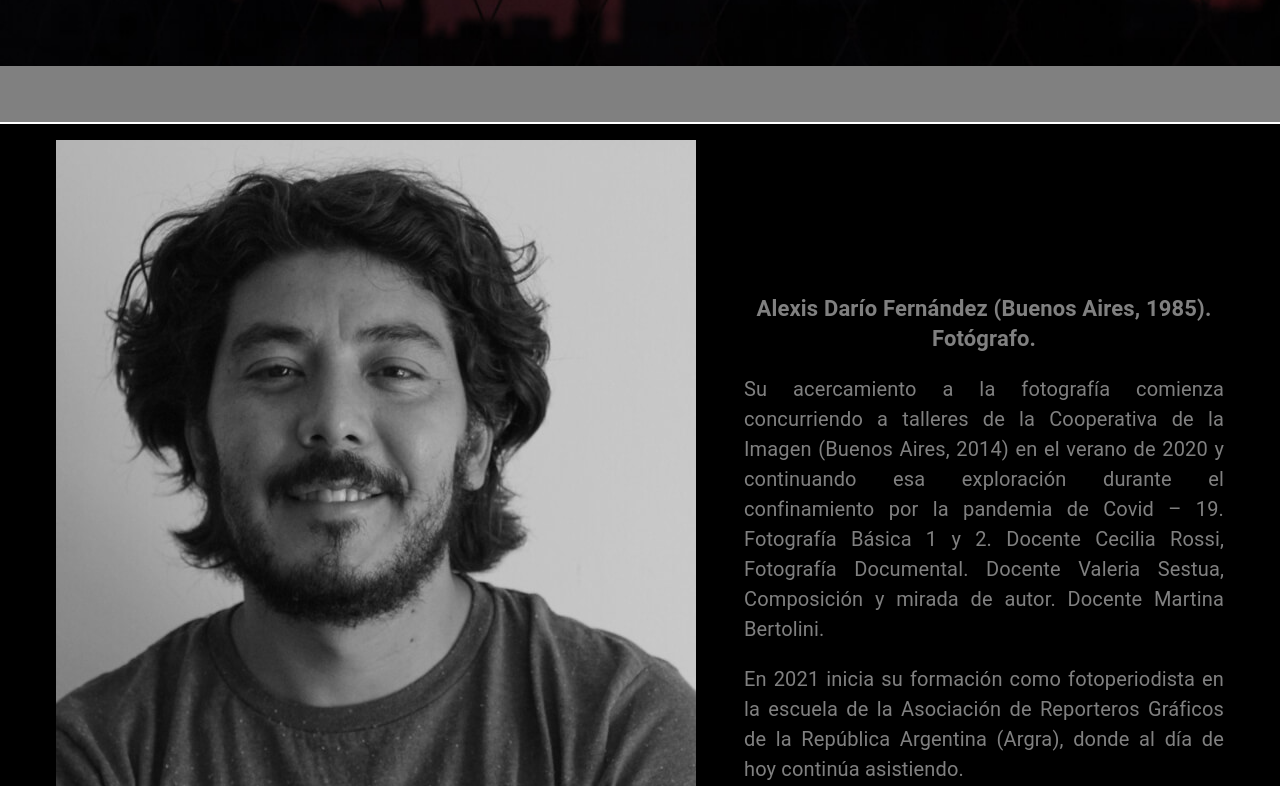
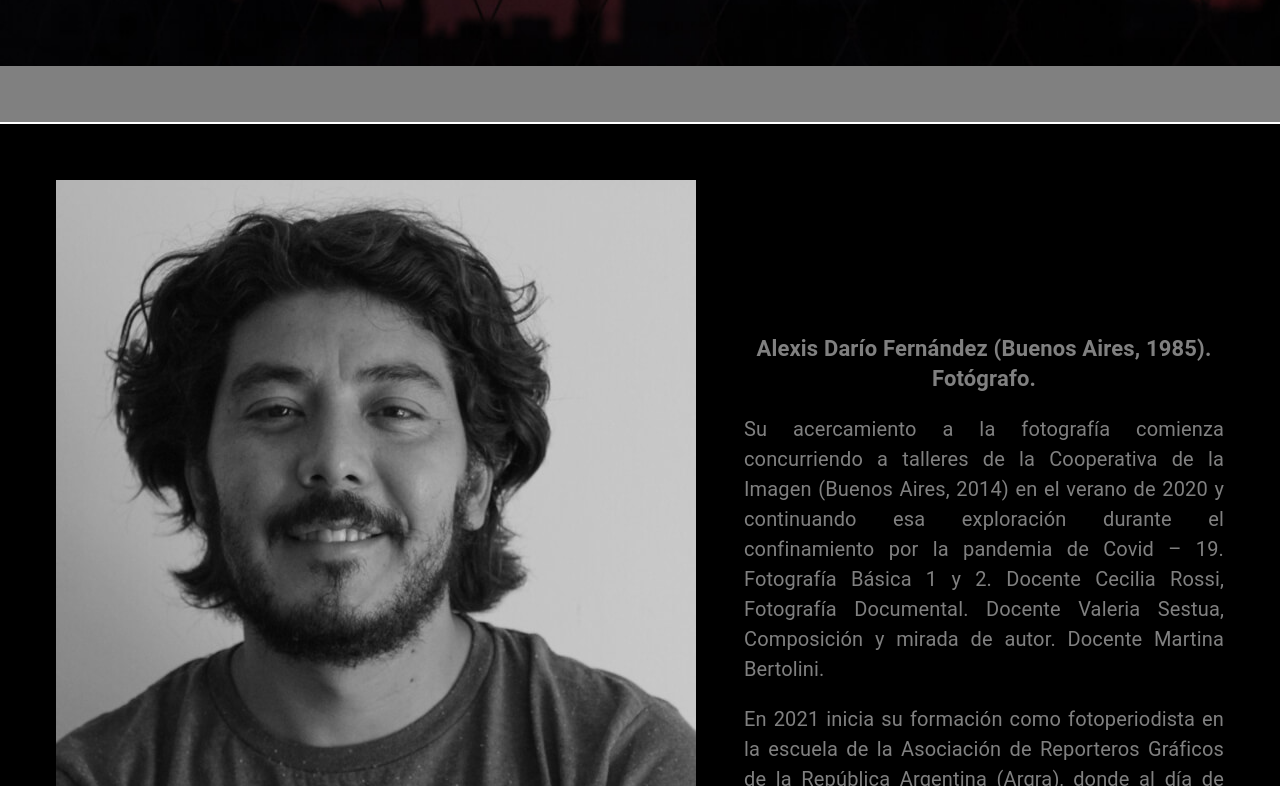
Before and after one commit to ipiccardo/PhotographPage, a React (Create React App) app: page /HomeScreen in a window 1280 px wide. Shown: the part 734-1520 px from the top of the page. Built offline with nearby package versions, Linux system fonts and the light colour scheme.

Commit message:
Le agregamos padding a la sección de biografía

```diff
--- a/src/Components/Biography/Biography.css
+++ b/src/Components/Biography/Biography.css
@@ -5,6 +5,8 @@
   justify-content: center;
   padding: 16px;
   gap: 3rem;
+  padding-top: 56px;
+  padding-bottom: 56px;
 }
 
 .biography-text {
```
